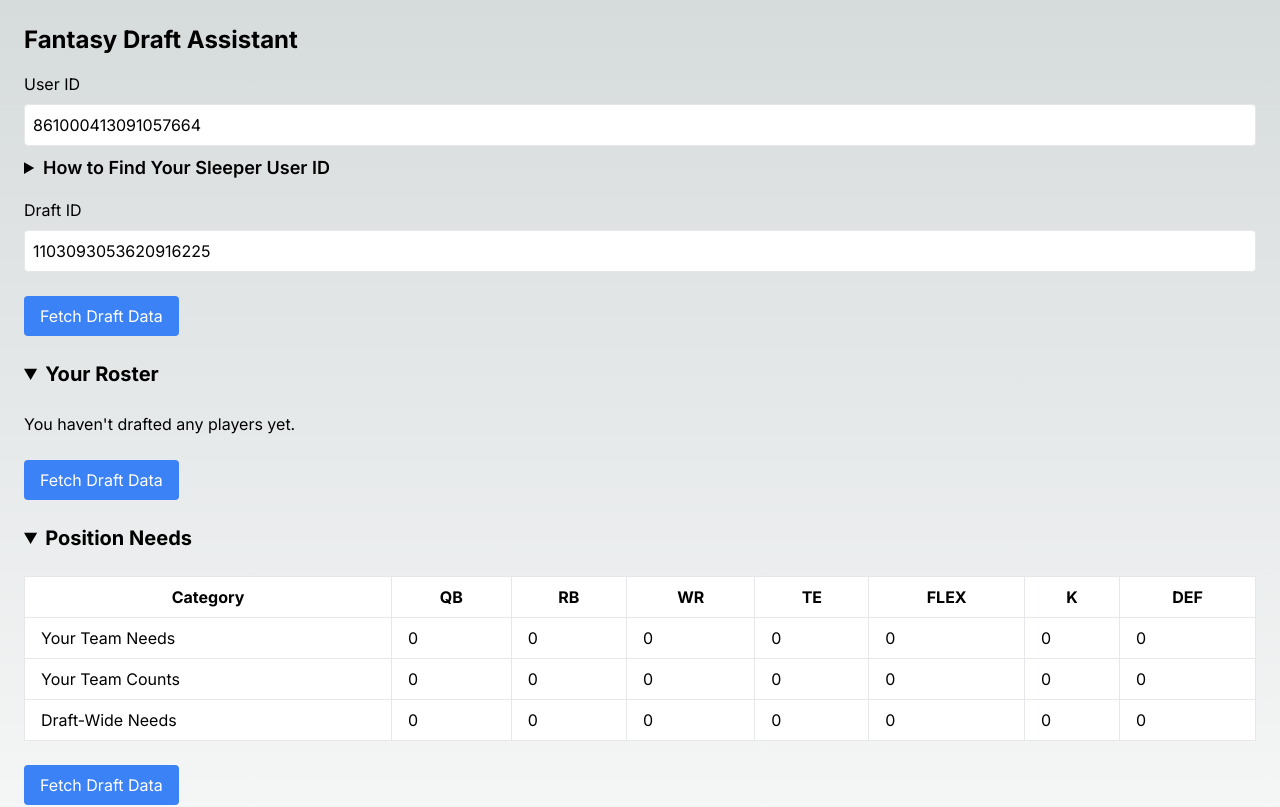
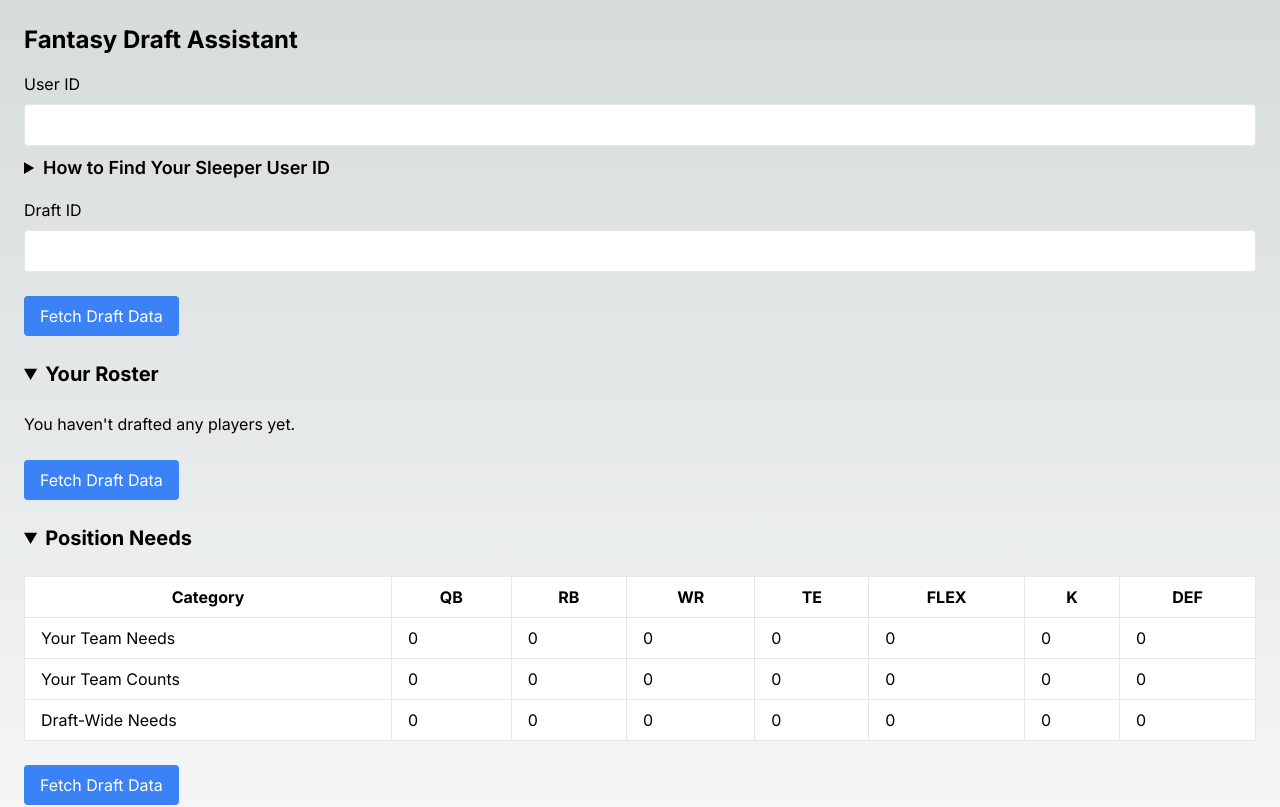
Before and after one commit to makoncline/fantasy-tiers, a Next.js app: page /draft-assistant in a window 1280 px wide. Shown: the top 807 px of the page. Built offline with nearby package versions, Linux system fonts and the light colour scheme.

Commit message:
remove hard coded ids

```diff
--- a/src/app/draft-assistant/page.tsx
+++ b/src/app/draft-assistant/page.tsx
@@ -20,8 +20,8 @@ import PositionNeeds from "@/components/positionNeeds";
 import UserRoster from "@/components/userRoster";
 
 export default function DraftAssistantPage() {
-  const [userId, setUserId] = useState<string>("861000413091057664");
-  const [draftId, setDraftId] = useState<string>("1103093053620916225");
+  const [userId, setUserId] = useState<string>("");
+  const [draftId, setDraftId] = useState<string>("");
   const [recommendations, setRecommendations] =
     useState<Recommendations | null>(null);
   const [availablePlayers, setAvailablePlayers] = useState<DraftedPlayer[]>([]);
```
